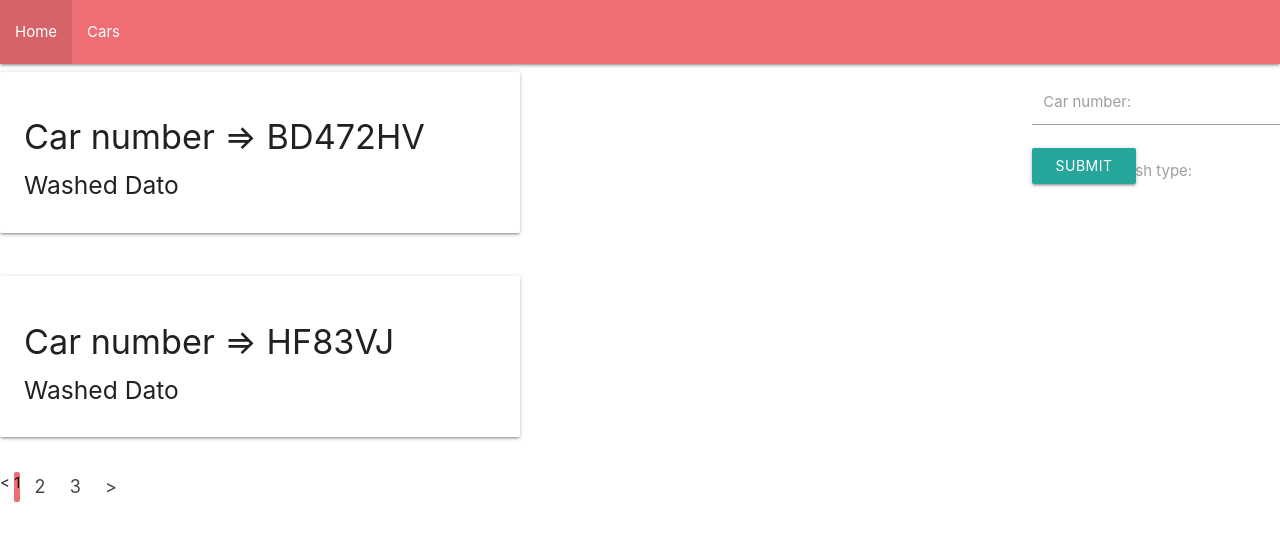
After one commit to jujuna/Car_wash, a Django app: page /car/ in a window 1280 px wide. The commit adds this page. Shown: the top 541 px of the page. Run offline with Django 3.2, Linux system fonts and the light colour scheme; data comes from the database, SQL or seed files in the repository; both versions use the stored data as it was before the commit.

Commit message:
add form and car list

```diff
--- /dev/null
+++ b/carvash/washapp/forms.py
@@ -0,0 +1,10 @@
+from django import forms
+from .models import Car
+from django.forms import ModelChoiceField
+
+class CarForm(forms.ModelForm):
+
+
+    class Meta:
+        model=Car
+        fields="__all__"
--- a/carvash/washapp/models.py
+++ b/carvash/washapp/models.py
@@ -1,6 +1,7 @@
 from django.db import models
 from django.contrib.auth.models import User
 from django.utils.translation import gettext_lazy as _
+
 
 
 
@@ -24,7 +25,7 @@ class Car(models.Model):
         max_length=2,
         choices=CarType.choices,
         default=CarType.Sedan)
-    price=models.IntegerField()
+
 
 
     def __str__(self):
--- a/carvash/washapp/templates/washapp/base.html
+++ b/carvash/washapp/templates/washapp/base.html
@@ -1,3 +1,4 @@
+{% load static %}
 <!DOCTYPE html>
 <html>
     <head>
@@ -10,8 +11,27 @@
             Home
         </title>
         {% endif %}
+          <!-- Compiled and minified CSS -->
+    <link rel="stylesheet" href="https://cdnjs.cloudflare.com/ajax/libs/materialize/1.0.0/css/materialize.min.css">
+
+    <!-- Compiled and minified JavaScript -->
+    <script src="https://cdnjs.cloudflare.com/ajax/libs/materialize/1.0.0/js/materialize.min.js"></script>
+
     </head>
     <body>
+        <nav>
+            <div class="nav-wrapper">
+                {% if user.is_authenticated %}
+                <a class="right">hello {{ request.user.username }}</a>
+                {% endif %}
+
+              <ul id="nav-mobile" class="left hide-on-med-and-down">
+                <li><a href="{% url 'home' %}">Home</a></li>
+                <li><a href="{% url 'car' %}">Cars</a></li>
+
+              </ul>
+            </div>
+          </nav>
 
     {% block content %}
 
--- /dev/null
+++ b/carvash/washapp/templates/washapp/cars.html
@@ -0,0 +1,66 @@
+{% extends "washapp/base.html" %}
+{% block content %}
+<form method="POST" class="right" novalidate>
+  {% csrf_token %}
+  <div class="input-field col s6">
+    {{ form.number }}
+    <label for="id_car">Car number:</label>
+    {% for error in form.errors.car %}
+        <p class="error">{{ error }}</p>
+    {% endfor %}
+</div>
+<div class="input-field col s6">
+  <select name="type">
+    {% for x,y in form.fields.type.choices %}
+       <option value="{{ x }}"{% if form.fields.type.value == x %} selected{% endif %}>{{ y }}</option>
+    {% endfor %}
+    </select>
+  <label for="id_wash_type">Choose a wash type:</label>
+  {% for error in form.errors.type %}
+      <p class="error">{{ error }}</p>
+  {% endfor %}
+</div>
+
+  <button class="btn waves-effect waves-light" type="submit" name="action">Submit
+    <i class="material-icons right"></i>
+</button>
+</form>
+{% for car in users %}
+    <div class="col s12 m3 l3">
+        <div class="row">
+            <div class="col s12 m5">
+              <div class="card">
+                <div class="card-content">
+                  <h4>Car number => {{car.number}}</h4>
+                  {% for i in car.car.all %}
+                    <h5>Washed {{i.washer.name}}</h5>
+                  {% endfor %}
+                </div>
+
+              </div>
+            </div>
+          </div>
+        </div>
+{% endfor %}
+{% if users.has_other_pages %}
+  <ul class="pagination">
+    {% if users.has_previous %}
+      <li><a href="?page={{ users.previous_page_number }}"><</a></li>
+    {% else %}
+      <li class="disabled"><span><</span></li>
+    {% endif %}
+    {% for i in users.paginator.page_range %}
+      {% if users.number == i %}
+        <li class="active"><span>{{ i }} <span class="sr-only"></span></span></li>
+      {% else %}
+        <li><a href="?page={{ i }}">{{ i }}</a></li>
+      {% endif %}
+    {% endfor %}
+    {% if users.has_next %}
+      <li><a href="?page={{ users.next_page_number }}">></a></li>
+    {% else %}
+      <li class="disabled"><span>></span></li>
+    {% endif %}
+  </ul>
+{% endif %}
+{% endblock %}
--- a/carvash/washapp/urls.py
+++ b/carvash/washapp/urls.py
@@ -5,6 +5,7 @@ from . import views
 
 urlpatterns = [
     path('', views.home, name="home"),
-    path('detail/<int:pk>', views.detail, name="detail")
+    path('detail/<int:pk>', views.detail, name="detail"),
+    path('car/',views.car, name="car")
 
 ]
--- a/carvash/washapp/views.py
+++ b/carvash/washapp/views.py
@@ -1,7 +1,8 @@
 from django.shortcuts import render, HttpResponse, get_object_or_404
-
+from django.core.paginator import Paginator
 from .models import Washer,Car,Order
 import datetime
+from .forms import CarForm
 from dateutil.relativedelta import relativedelta
 
 def home(request):
@@ -11,6 +12,8 @@ def home(request):
 
 
 def calculate(salary,percentage):
+    if len(salary) == int(0):
+        return 0
     pr=[]
     for n in salary:
         pr.append(list(n))
@@ -56,3 +59,24 @@ def detail(request, pk):
 
 
     return render(request, "washapp/detail.html", context)
+
+
+def car(request):
+    car=Car.objects.all()
+    page = request.GET.get('page', 1)
+    paginator=Paginator(car,2)
+
+    try:
+        users=paginator.page(page)
+    except PageNotAnInteger:
+        users=paginator.page(1)
+    except EmptyPage:
+        users=paginator.page(paginator.num_pages)
+
+    form=CarForm()
+    if request.method=="POST":
+        form=CarForm(request.POST)
+        if form.is_valid():
+            form.save()
+
+    return render(request,"washapp/cars.html", {"users":users, "form":form})
```
Also changed, not shown: carvash/washapp/templates/washapp/detail.html (+20 -3 lines), carvash/washapp/templates/washapp/home.html (+21 -1 lines), carvash/db.sqlite3, carvash/washapp/migrations/0011_auto_20210212_1810.py (added).
